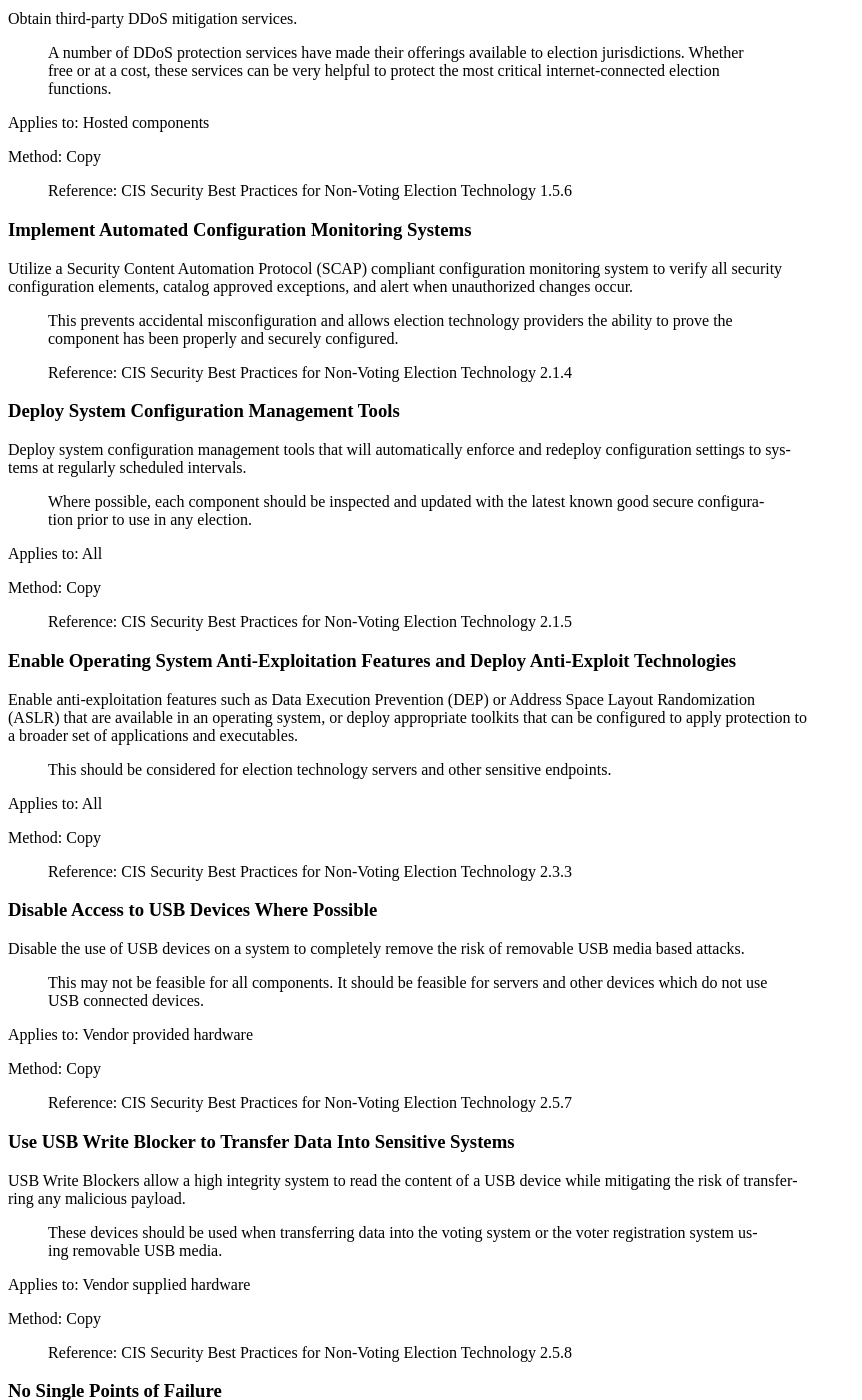
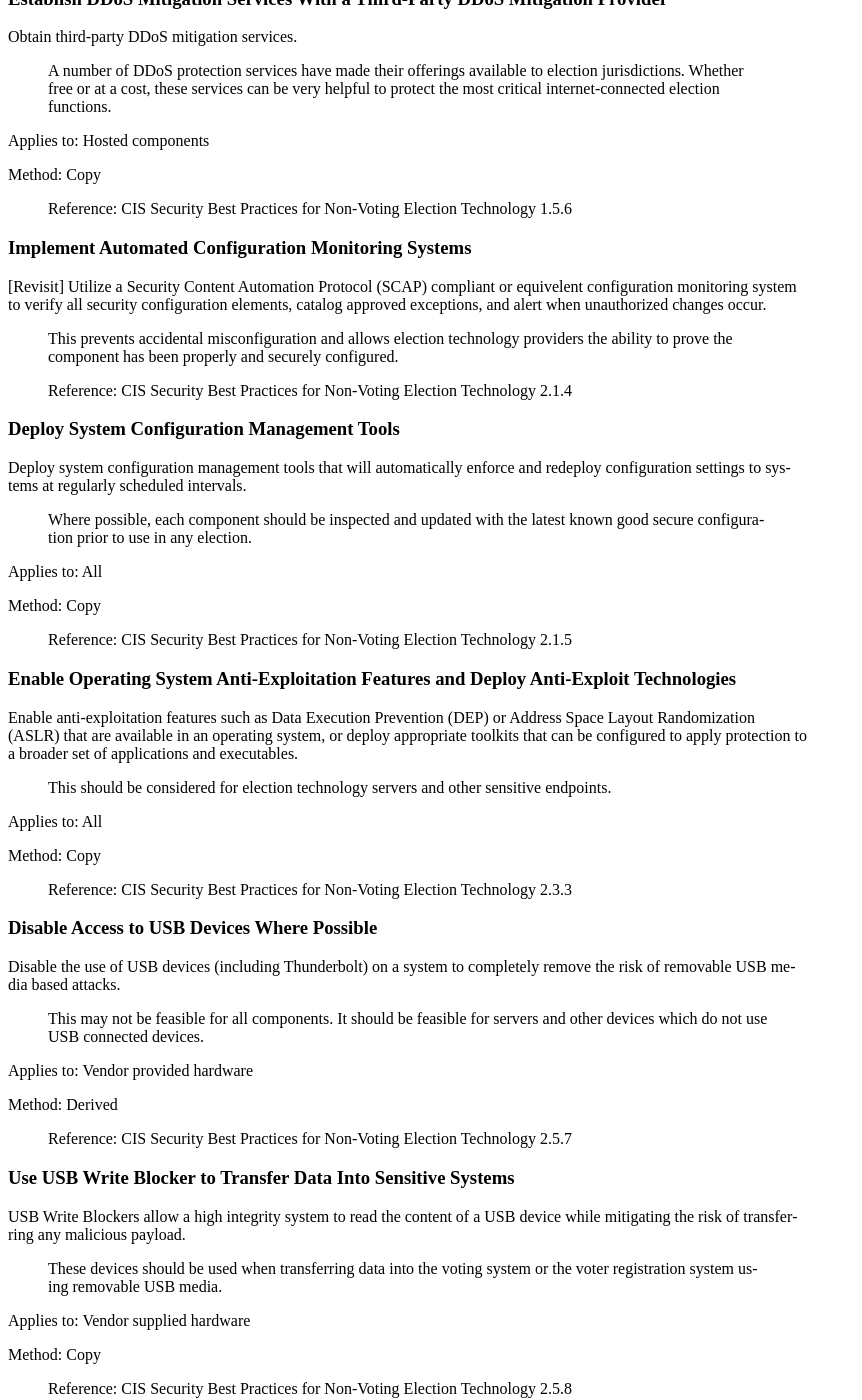
Before and after one commit to it-dept-cis/RABET-V-Pilot, a Sphinx documentation site: the page built from docs/source/Security_Services_Capability_Maturity_Index/System_Integrity_Requirements.md, in a window 1280 px wide and 1400 px high, scrolled down 3318 px. Shown: the whole window, without its empty margins (0-862 px from the left). Built offline with Sphinx 7.4.7, drawn with Linux system fonts in a browser that asks for light colours; pages that are not in the unit, such as notebooks, are missing from menus; some of the changed text lies outside the part shown.

Commit message:
Changes and clarifications

```diff
--- a/docs/source/Security_Services_Capability_Maturity_Index/System_Integrity_Requirements.md
+++ b/docs/source/Security_Services_Capability_Maturity_Index/System_Integrity_Requirements.md
@@ -3,7 +3,6 @@
 ## Maturity Level 1
 
 ### Install the Latest Stable Version of Any Security-Related Updates on All Network Devices
-
 
 Install the latest stable version of any security-related updates on all network devices. Latest refers to all updates which were available prior to the internal product testing of the product.
 
@@ -41,9 +40,9 @@
 
 > Reference: CIS Security Best Practices for Non-Voting Election Technology 2.5.3
 
-### Use USB Port Protectors on Unused Ports
+### Use Port Protectors on Unused Ports
 
-Cover all unused USB ports on endpoint devices with locks or tamper-evident port protectors to ensure unauthorized USB devices are not inserted into the device. This must be done prior to delivery to the customer.
+Cover all unused communication ports (e.g. USB, Thunderbolt, HDMI, etc.) on endpoint devices with locks or tamper-evident port protectors to ensure unauthorized devices are not inserted into the device. This must be done prior to delivery to the customer.
 
 Applies to: Provider supplied hardware
 
@@ -55,9 +54,7 @@
 
 Application and data storage components have fail over options in the event of a service degradation for primary component.
 
-
 ## Maturity Level 2
-
 
 ### Perform Complete System Backups
 
@@ -155,7 +152,6 @@
 
 > Reference: CIS Security Best Practices for Non-Voting Election Technology 3.2.16
 
-
 ## Maturity Level 3
 
 ### Establish DDoS Mitigation Services With a Third-Party DDoS Mitigation Provider
@@ -171,8 +167,8 @@
 > Reference: CIS Security Best Practices for Non-Voting Election Technology 1.5.6
 
 ### Implement Automated Configuration Monitoring Systems
-
-Utilize a Security Content Automation Protocol (SCAP) compliant configuration monitoring system to verify all security configuration elements, catalog approved exceptions, and alert when unauthorized changes occur.
+[Revisit]
+Utilize a Security Content Automation Protocol (SCAP) compliant or equivelent configuration monitoring system to verify all security configuration elements, catalog approved exceptions, and alert when unauthorized changes occur.
 
 > This prevents accidental misconfiguration and allows election technology providers the ability to prove the component has been properly and securely configured.
 
@@ -204,13 +200,13 @@
 
 ### Disable Access to USB Devices Where Possible
 
-Disable the use of USB devices on a system to completely remove the risk of removable USB media based attacks.
+Disable the use of USB devices (including Thunderbolt) on a system to completely remove the risk of removable USB media based attacks.
 
 > This may not be feasible for all components. It should be feasible for servers and other devices which do not use USB connected devices.
 
 Applies to: Vendor provided hardware
 
-Method: Copy
+Method: Derived
 
 > Reference: CIS Security Best Practices for Non-Voting Election Technology 2.5.7
 
```
Also changed, not shown: other parts of docs/source/Security_Services_Capability_Maturity_Index/System_Integrity_Requirements.md (+1 -1 lines), docs/source/Activities/Security_Claims_Validation.md (+1 -0 lines).
